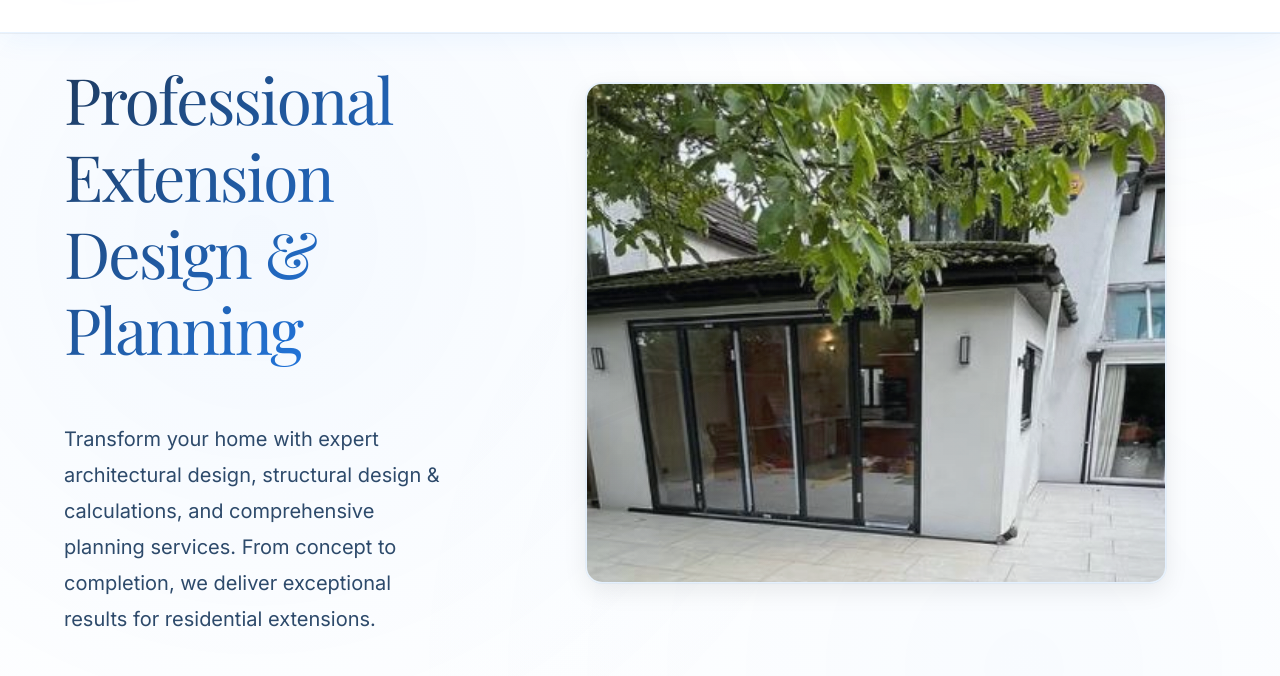
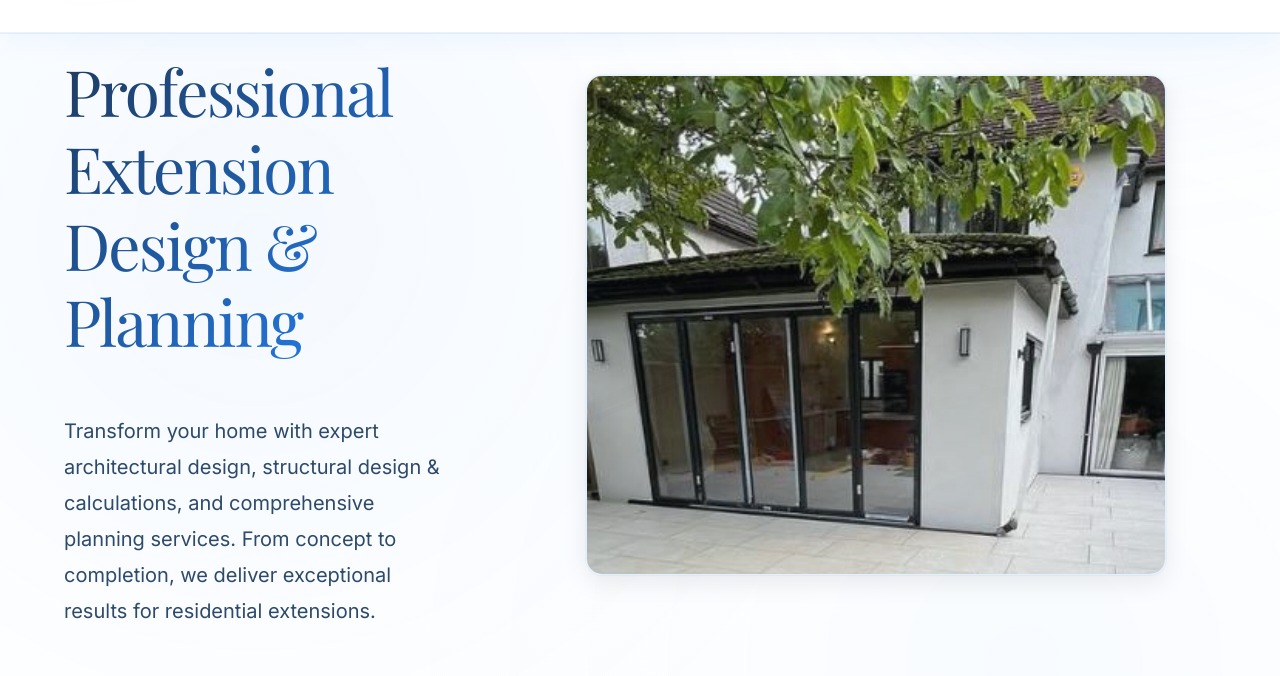
Before and after one commit to Hazzamac10/RPprojects2, a website: page index.html in a window 1280 px wide. Shown: the part 83-759 px from the top of the page. Drawn offline with nearby package versions, Linux system fonts and the light colour scheme.

Commit message:
Move hero heading slightly further upwards

```diff
--- a/style.css
+++ b/style.css
@@ -451,7 +451,7 @@ body::before {
 
 /* Hero Section - Futuristic & Slick */
 .hero {
-    padding: 9rem 0 10rem;
+    padding: 8.5rem 0 10rem;
     background: var(--bg-primary);
     position: relative;
     overflow: hidden;
```
